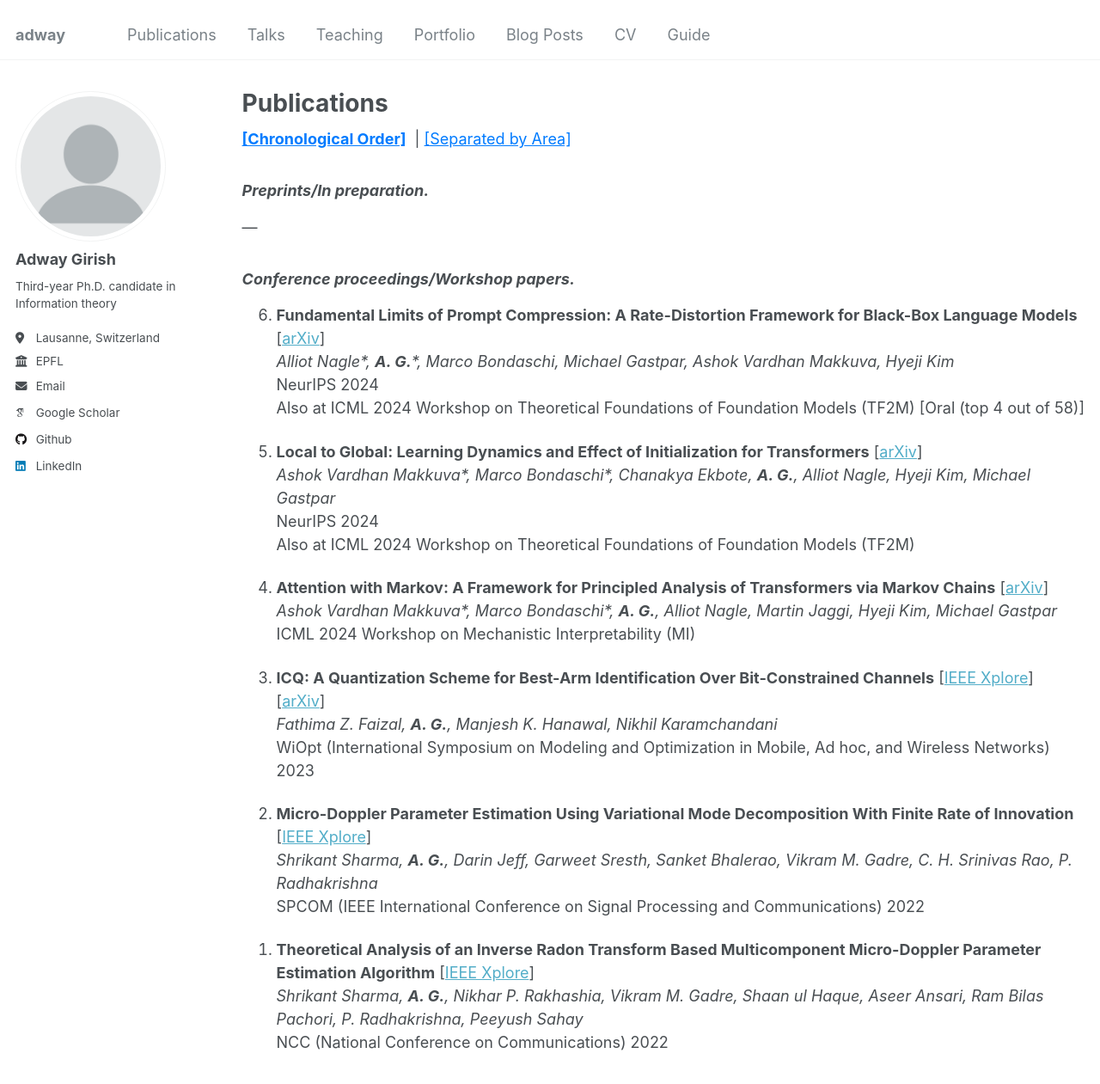
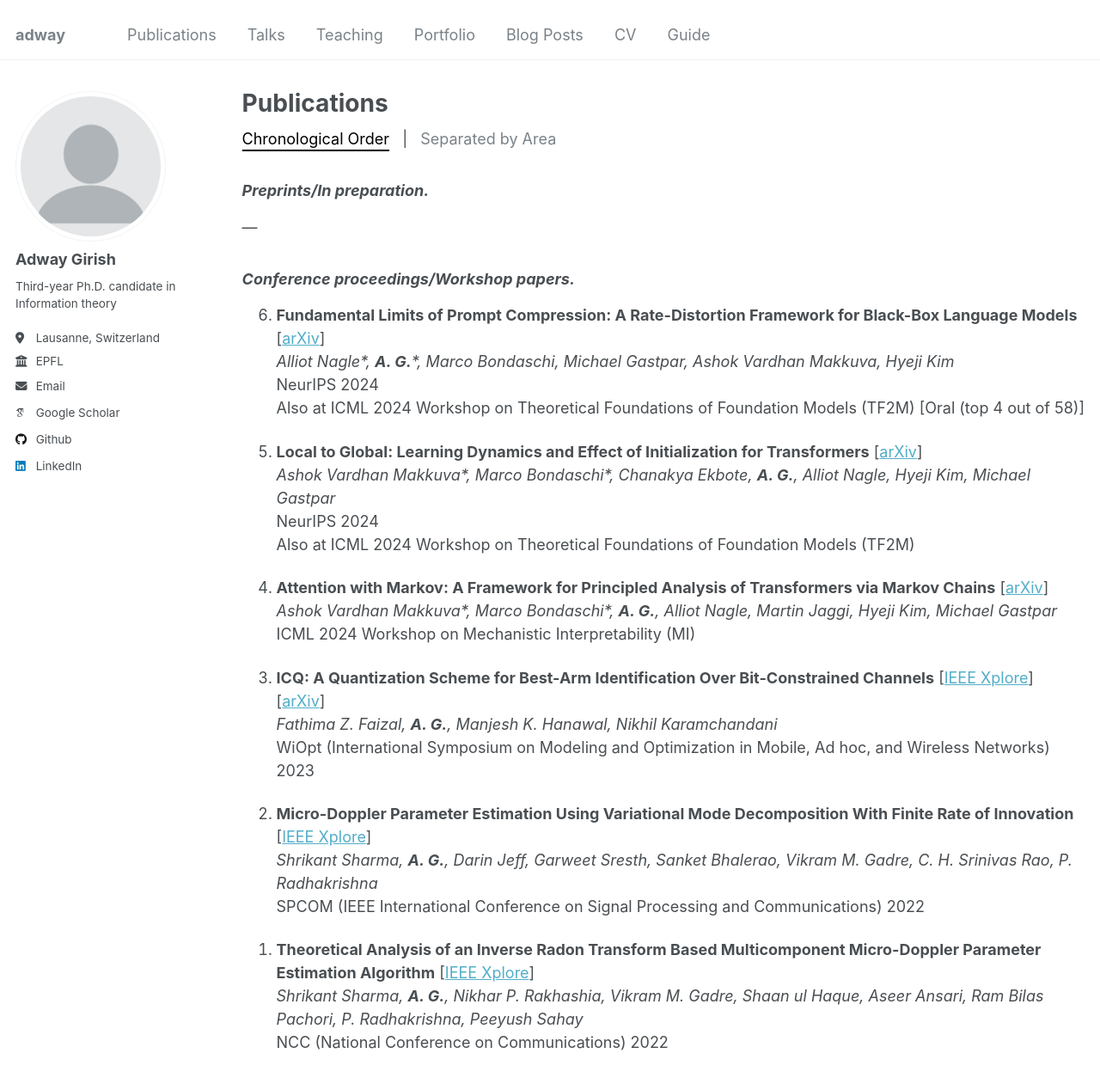
Before and after one commit to adwaygirish/adwaygirish.github.io, a Jekyll site: the page built from _pages/publications.md, in a window 1280 px wide and 1400 px high. Shown: the top 1261 px of the window at 86% size. Built offline with Jekyll 4.4.1, drawn with Linux system fonts in a browser that asks for light colours; some web fonts are replaced; some of the changed lines change nothing that is shown.

Commit message:
fixed things

```diff
--- a/_pages/publications.md
+++ b/_pages/publications.md
@@ -6,9 +6,15 @@ author_profile: true
 ---
 
 <!-- Link container for switching between views -->
+<!-- <div class="link-container">
+  <a href="javascript:void(0)" id="chronologicalLink" class="toggle-link selected-link" onclick="showView('chronological', this)">Chronological Order</a>
+<span>|</span>
+  <a href="javascript:void(0)" id="areaLink" class="toggle-link" onclick="showView('area', this)">Separated by Area</a>
+</div> -->
 <div class="link-container">
-  <a href="javascript:void(0)" id="chronologicalLink" class="toggle-link selected-link" onclick="showView('chronological', this)">[Chronological Order]</a>|
-  <a href="javascript:void(0)" id="areaLink" class="toggle-link" onclick="showView('area', this)">[Separated by Area]</a>
+  <a href="javascript:void(0)" id="chronologicalLink" class="masthead__menu-item toggle-link selected-link" onclick="showView('chronological', this)">Chronological Order</a>
+  <span>|</span>
+  <a href="javascript:void(0)" id="areaLink" class="masthead__menu-item toggle-link" onclick="showView('area', this)">Separated by Area</a>
 </div>
 
 <!-- Chronological Order Section -->
@@ -164,23 +170,48 @@ P. Radhakrishna, Peeyush Sahay*\
     display: block;
   }
 
-  .link-container {
-    margin-bottom: 20px;
-  }
+  /* Ensures the links and separator are inline */
+.link-container {
+    display: inline-block;
+}
 
-  .toggle-link {
-    text-decoration: none;
-    color: #007BFF;
-    cursor: pointer;
+/* Style the links and ensure no underline appears */
+.toggle-link {
+    display: inline; /* Ensure links are inline, not block-level */
+    text-decoration: none !important; /* Force remove underline, override any inherited styles */
+    color: #7a8288; /* Default color is gray */
+    padding-bottom: 2px; /* Padding to space out the text a bit */
+    border-bottom: 2px solid transparent; /* No visible underline/border by default */
+    transition: border-bottom 0.3s ease, color 0.3s ease; /* Smooth transition for border and color */
+}
+
+/* Equal space around the '|' separator */
+.link-container span {
+    margin-left: 10px;
     margin-right: 10px;
-  }
+}
 
-  .toggle-link:hover {
-    text-decoration: underline;
-  }
+/* Hover effect: simulate masthead with dark border on hover */
+.toggle-link:hover {
+    border-bottom: 2px solid #333; /* Dark gray border-bottom on hover */
+    color: #333; /* Darker gray on hover */
+    text-decoration: none !important; /* Make sure no underline appears on hover */
+}
 
-  .selected-link {
-    font-weight: bold;
-    text-decoration: underline;
-  }
+/* Selected link style */
+.selected-link {
+    border-bottom: 2px solid black; /* Black border for the selected link */
+    color: black; /* Black text for the selected link */
+    text-decoration: none !important; /* Ensure no underline for the selected link */
+}
+/* Remove the blue outline on click */
+.toggle-link:focus {
+    outline: none; /* Removes the blue focus outline */
+}
+
+/* Optional: Add a custom focus style (for accessibility) */
+.toggle-link:focus {
+    outline: none; /* Remove blue outline */
+    border-bottom: 2px solid #555; /* Optional: subtle focus border to indicate focus */
+}
 </style>
```
Also changed, not shown: assets/css/main.scss (line endings or trailing spaces).
